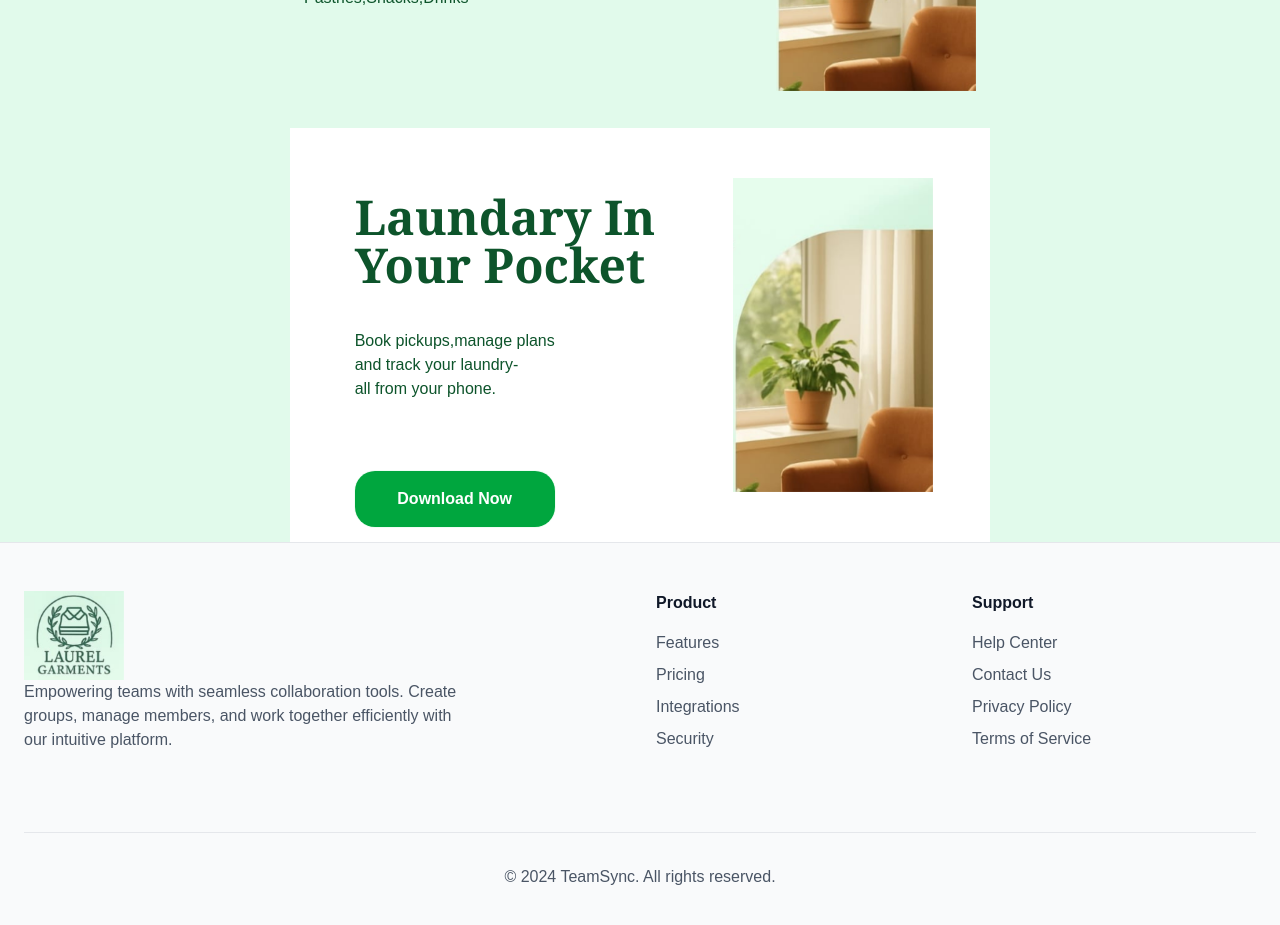
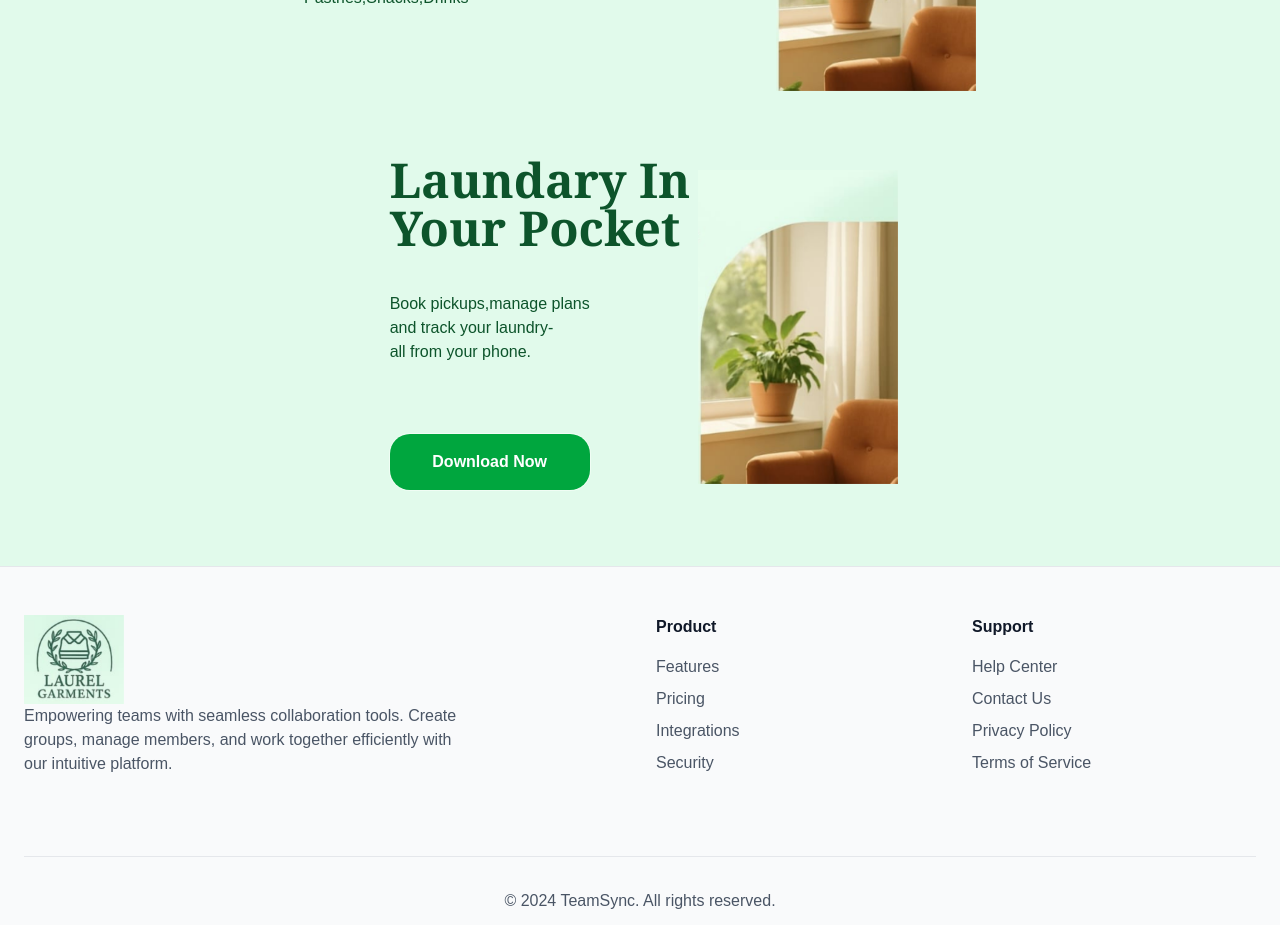
Before and after one commit to ayomikuolarewaju/laundary, a Next.js app: page / in a window 1280 px wide. Shown: the part 2960-3885 px from the top of the page. Built offline with nearby package versions, Linux system fonts and the light colour scheme.

Commit message:
correction

```diff
--- a/src/app/components/ui/Pocket.tsx
+++ b/src/app/components/ui/Pocket.tsx
@@ -5,8 +5,8 @@ import banner from '@/images/Laurel-garments-ero.png';
 const Pocket = ()=>{
     return (
 
-        <div className="md:flex md:justify-center md:items-center space-x-[70px] w-[700px] mx-auto  bg-white overflow-hidden p-[50px]">
-           <div className="flex-col text-green-900 gap-y-[50px] h-[300px] p-2">
+        <div className="md:flex md:justify-center md:items-center space-[10px] md:w-[700px] mb-10 mx-auto overflow-hidden p-[20px]">
+           <div className="flex-col text-green-900 gap-y-[50px] p-2">
                <div className="mb-2">
                   <h1 className="capitalize text-5xl font-bold font-serif mb-10">
                      laundary in <br/> your pocket</h1>
```
